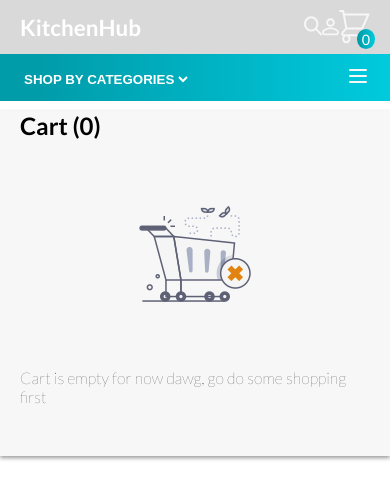
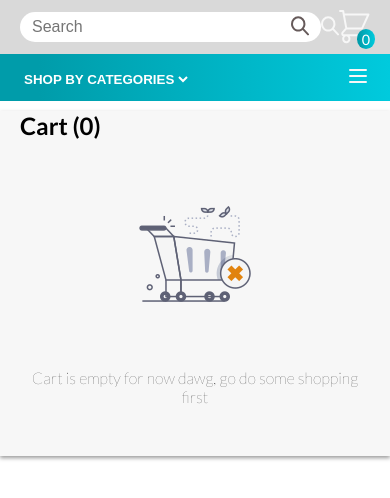
Before and after one commit to TORY-SKY/KITCHENHUB, a React (Vite) app: page /cartpage in a window 390 px wide. Shown: the top 498 px of the page. Built offline with nearby package versions, Linux system fonts and the light colour scheme; a web font is replaced by a local one.

Commit message:
search functionality and more

```diff
--- a/src/components/ContextAPI/ContextProvider.tsx
+++ b/src/components/ContextAPI/ContextProvider.tsx
@@ -70,7 +70,11 @@ const reducer = (state: State, action: Action): State => {
         ...state,
         cart: state.cart.map((item) =>
           item.id === action.payload.id
-            ? { ...item, quantity: item.quantity + 1 }
+            ? {
+                ...item,
+                quantity:
+                  item.quantity >= 10 ? item.quantity : item.quantity + 1,
+              }
             : item
         ),
       };
--- a/src/components/Home.tsx
+++ b/src/components/Home.tsx
@@ -8,12 +8,20 @@ import { useState } from "react";
 import { useProducts, Product } from "./ContextAPI/ContextProvider";
 
 const Home: React.FC = () => {
-  // const [products, setProducts] = useState([]);
+  const [productState] = useState(Products);
+  const [searchTerm, setSearchTerm] = useState("");
+
+  const handleSearch = (event: React.ChangeEvent<HTMLInputElement>) => {
+    setSearchTerm(event.target.value);
+  };
+  const filteredProducts = productState.filter((product) =>
+    product.name.toLowerCase().includes(searchTerm.toLocaleLowerCase())
+  );
+
   const { dispatch } = useProducts();
   const addToCart = (product: Product) => {
     dispatch({ type: "ADD_TO_CART", payload: product });
   };
-  const [productState] = useState(Products);
 
   const handleScrollUp = () => {
     window.scrollTo({ top: 0, behavior: "smooth" });
@@ -21,7 +29,7 @@ const Home: React.FC = () => {
 
   return (
     <div className="homepage-containe-div">
-      <Navigationbar />
+      <Navigationbar handleSearch={handleSearch} />
 
       <div className="Hero-section">
         <div className="hero-text">
@@ -182,7 +190,7 @@ const Home: React.FC = () => {
         </div>
 
         <div className="card-container the-carousel">
-          {productState.map((product) => (
+          {filteredProducts.map((product) => (
             <ProductCard
               key={product.id}
               data={product}
--- a/src/components/Navbar/Navigationbar.tsx
+++ b/src/components/Navbar/Navigationbar.tsx
@@ -1,7 +1,8 @@
 import { Link } from "react-router-dom";
 import { useProducts } from "../ContextAPI/ContextProvider";
+import { NavigationBarProps } from "../ProductInterface";
 
-const Navigationbar = () => {
+const Navigationbar: React.FC<NavigationBarProps> = ({ handleSearch }) => {
   const { state } = useProducts();
 
   return (
@@ -12,7 +13,12 @@ const Navigationbar = () => {
           <h1 className="logo-text">KitchenHub</h1>
         </Link>
         <form action="" className="search-iput-container">
-          <input type="text" placeholder="Search" className="search-product" />
+          <input
+            type="text"
+            onChange={handleSearch}
+            placeholder="Search"
+            className="search-product"
+          />
           <span>
             <svg
               width="18"
@@ -32,7 +38,7 @@ const Navigationbar = () => {
           </span>
         </form>
         {/*  */}
-        <div className="seach-user"></div>
+        {/* <div className="seach-user"></div> */}
         <Link to={"/cartPage"}>
           <div className="cartIcon">
             <div className="search-user">
@@ -49,20 +55,6 @@ const Navigationbar = () => {
                   stroke-width="2"
                   stroke-linecap="round"
                   stroke-linejoin="round"
-                />
-              </svg>
-              <svg
-                width="17"
-                height="18"
-                viewBox="0 0 17 18"
-                fill="none"
-                xmlns="http://www.w3.org/2000/svg"
-              >
-                <path
-                  fill-rule="evenodd"
-                  clip-rule="evenodd"
-                  d="M10.9286 4.59692C10.9286 5.24102 10.6727 5.85874 10.2173 6.31418C9.76181 6.76963 9.1441 7.0255 8.5 7.0255C7.8559 7.0255 7.23819 6.76963 6.78274 6.31418C6.3273 5.85874 6.07143 5.24102 6.07143 4.59692C6.07143 3.95283 6.3273 3.33511 6.78274 2.87966C7.23819 2.42422 7.8559 2.16835 8.5 2.16835C9.1441 2.16835 9.76181 2.42422 10.2173 2.87966C10.6727 3.33511 10.9286 3.95283 10.9286 4.59692ZM12.75 4.59692C12.75 5.72409 12.3022 6.8051 11.5052 7.60213C10.7082 8.39916 9.62717 8.84692 8.5 8.84692C7.37283 8.84692 6.29183 8.39916 5.4948 7.60213C4.69777 6.8051 4.25 5.72409 4.25 4.59692C4.25 3.46975 4.69777 2.38875 5.4948 1.59172C6.29183 0.79469 7.37283 0.346924 8.5 0.346924C9.62717 0.346924 10.7082 0.79469 11.5052 1.59172C12.3022 2.38875 12.75 3.46975 12.75 4.59692ZM1.82143 14.3112C1.82143 14.0635 2.08857 13.3289 3.42429 12.5396C4.66043 11.8098 6.46 11.2755 8.5 11.2755C10.54 11.2755 12.3396 11.8098 13.5757 12.5396C14.9114 13.3289 15.1786 14.0635 15.1786 14.3112C15.1786 14.6333 15.0506 14.9421 14.8229 15.1698C14.5952 15.3976 14.2863 15.5255 13.9643 15.5255H3.03571C2.71367 15.5255 2.40481 15.3976 2.17708 15.1698C1.94936 14.9421 1.82143 14.6333 1.82143 14.3112ZM8.5 9.45407C3.825 9.45407 0 11.8826 0 14.3112C0 15.1163 0.319833 15.8885 0.88914 16.4578C1.45845 17.0271 2.23059 17.3469 3.03571 17.3469H13.9643C14.7694 17.3469 15.5416 17.0271 16.1109 16.4578C16.6802 15.8885 17 15.1163 17 14.3112C17 11.8826 13.175 9.45407 8.5 9.45407Z"
-                  fill="#F7F7F7"
                 />
               </svg>
             </div>
--- a/src/components/ProductCart.tsx
+++ b/src/components/ProductCart.tsx
@@ -1,29 +1,40 @@
 import { useProducts, Product } from "./ContextAPI/ContextProvider";
 import Navigationbar from "./Navbar/Navigationbar";
 import emptyCart from "../assets/products/empty-cart.png";
+import { useState } from "react";
 
 const ProductCart = () => {
-  const { state } = useProducts();
+  const { state, dispatch } = useProducts();
+  const [searchTerm, setSearchTerm] = useState("");
+  // Search function
+  const handleSearch = (event: React.ChangeEvent<HTMLInputElement>) => {
+    setSearchTerm(event.target.value);
+  };
+
   const summaryStyle = {
     display: state.cart.length === 0 ? "none" : "block",
   };
 
-  // function to sum up cart item price
+  // function to remove product from cart by clicking the 'REMOVE' button
+
+  const addToCart = (product: Product) => {
+    dispatch({ type: "REMOVE_FROM_CART", payload: product });
+  };
+  const IncreaseQuantity = (product: Product) => {
+    dispatch({ type: "INCREASE_QUANTITY", payload: product });
+  };
+  const DecreaseQuantity = (product: Product) => {
+    dispatch({ type: "DECREASE_QUANTITY", payload: product });
+  };
+
+  // function to sum up cart item price(using .reduce())
   const totalPrice = state.cart.reduce((accumulator, item) => {
-    return accumulator + item.price;
+    return accumulator + item.price * item.quantity;
   }, 0);
 
-  // remove from cart
-
-  const removeItem = (product: Product) => {
-    const { dispatch } = useProducts();
-    dispatch({ type: "REMOVE_FROM_CART", payload: product });
-  };
-  // const { id, category, image, price } = props.data;
-  // // console.log(id);
   return (
     <div>
-      <Navigationbar />
+      <Navigationbar handleSearch={handleSearch} />
       <section className="CART">
         <div className="cart-item-container">
           <div className="Cart-lenght">
@@ -57,12 +68,16 @@ const ProductCart = () => {
                     </div>
                     <div className="remove-item">
                       <div className="remove">
-                        <button onClick={() => removeItem(item)}>REMOVE</button>
+                        <button onClick={() => addToCart(item)}>REMOVE</button>
                       </div>
                       <div className="unit-quantity">
-                        <button>-</button>
-                        <h4>1</h4>
-                        <button>+</button>
+                        <button onClick={() => DecreaseQuantity(item)}>
+                          -
+                        </button>
+                        <h4 className="item-quantity">{item.quantity}</h4>
+                        <button onClick={() => IncreaseQuantity(item)}>
+                          +
+                        </button>
                       </div>
                     </div>
                   </div>
--- a/src/components/ProductInterface.tsx
+++ b/src/components/ProductInterface.tsx
@@ -33,7 +33,9 @@ export interface CartState {
   cart: [];
   dispatch?: any;
 }
-
+export interface NavigationBarProps {
+  handleSearch: (event: React.ChangeEvent<HTMLInputElement>) => void;
+}
 export type CartDispatch = (action: any) => void; // Placeholder for specific action types
 
 export default ProductInterface;
--- a/src/index.css
+++ b/src/index.css
@@ -24,6 +24,7 @@ body{
 }
 .kitchenhub-home-page{
     text-decoration: none;
+    display: none;
 }
 
 /* new */
@@ -49,11 +50,12 @@ body{
 }
 /* Search input */
 .search-iput-container{
-    display: none;
+    display: flex;
     align-items: center;
+    justify-content: flex-start;
     background-color: white;
     border-radius: 15px;
-    width: 0;
+    width: 100%;
     height: 30px;
     padding: 12px 12px;
     transition: width 0.4s ease-in-out;
@@ -66,6 +68,7 @@ body{
     outline: none;
     border: none;
     background-color: transparent;
+    font-size: clamp(1rem, 3vw, 1.2rem);
 }
 .search-iput-container svg{
     cursor: pointer;
@@ -449,6 +452,7 @@ body{
     flex-direction: column;
     justify-content: center;
     align-items: center;
+    text-align: center;
 }
 
 /* Cart-item-card */
@@ -583,6 +587,18 @@ body{
 .unit-quantity button{
     box-shadow: 0px 2px 4px rgba(0, 0, 0, 0.4);
 }
+.units{
+    font-size: 0.9rem;
+    color: #666666;
+}
+.item-quantity{
+    border: 1px solid #009CAA;
+    padding-left: 8px;
+    padding-right: 8px;
+    padding-top: 0;
+    padding-bottom: 0;
+    border-radius: 8px;
+}
 *{
     /* outline: 1px solid red; */
 }
@@ -615,6 +631,9 @@ body{
         padding: 24px;
 
 
+    }
+    .kitchenhub-home-page{
+        display: flex;
     }
     .logo-text{
         /* display: flex; */
@@ -731,6 +750,9 @@ body{
         width: 330px;
         height: 40px;
     }
+    .kitchenhub-home-page{
+        display: flex;
+    }
     .hero-text{
         padding: 20px 60px;
     }
```
